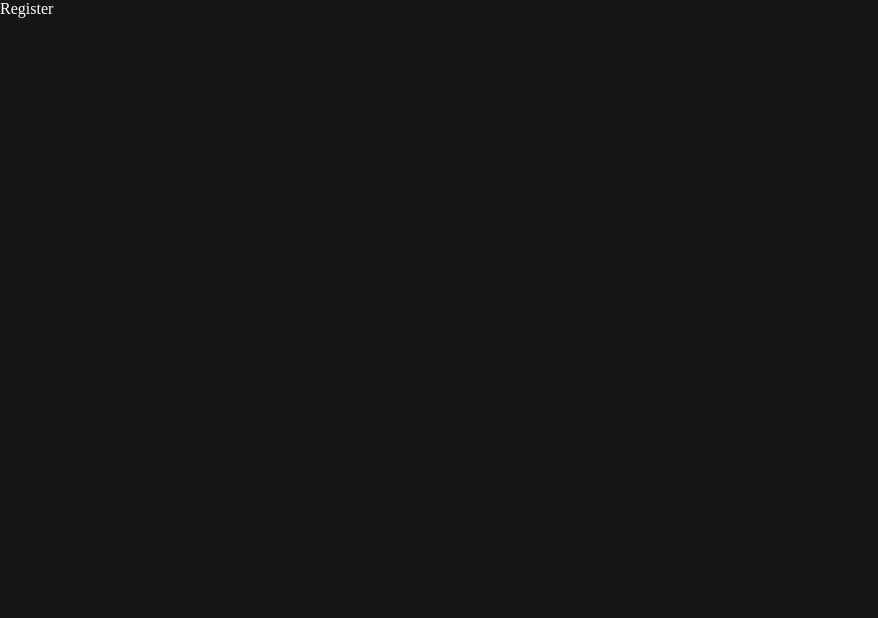
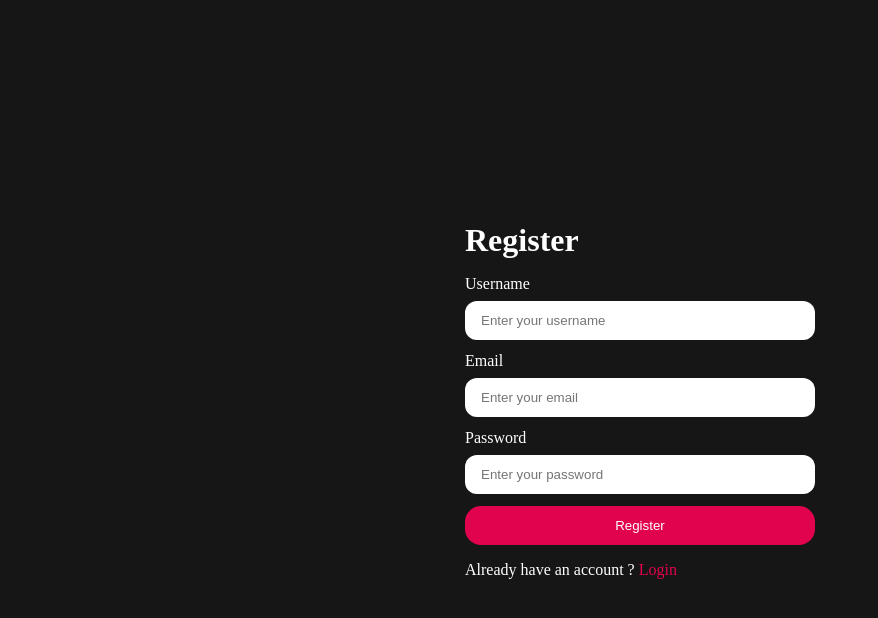
Before and after one commit to aryaan022/Ai-resume-analyzer, a React app in the folder Frontend/: page /register in a window 1280 px wide. Shown: the top 618 px of the page, without its empty margins (0-878 px from the left). Built offline with nearby package versions, Linux system fonts and the light colour scheme; the HTML template or start-up script is replaced by a standard one.

Commit message:
UI UPDATED FOR LOGIN AND REGISTER

```diff
--- a/Frontend/src/features/auth/auth.form.scss
+++ b/Frontend/src/features/auth/auth.form.scss
@@ -30,4 +30,8 @@
             border-radius: 0.75rem;
         }
     }
+    a{
+        color:#e1034d;
+        text-decoration: none;
+    }
 }
--- a/Frontend/src/features/auth/pages/Login.jsx
+++ b/Frontend/src/features/auth/pages/Login.jsx
@@ -1,7 +1,8 @@
 import React from 'react'
 import "../auth.form.scss"
+import { useNavigate,Link } from 'react-router'
 const Login = () => {
-
+    const navigate = useNavigate();
     const handleSubmit=(e)=>{
         e.preventDefault();
     }
@@ -26,6 +27,8 @@
                 <button className='button primary-button'>Login</button>
 
             </form>
+            <p>Don't have an account ? <Link to={"/register"}>Register</Link></p>
+
         </div>
     </main>
   )
--- a/Frontend/src/features/auth/pages/Register.jsx
+++ b/Frontend/src/features/auth/pages/Register.jsx
@@ -1,8 +1,39 @@
 import React from 'react'
+import {useNavigate,Link} from 'react-router'
+const Register = () => {
+    const navigate = useNavigate();
 
-const Register = () => {
+    const handleSubmit=(e)=>{
+      e.preventDefault();
+    }
+
   return (
-    <div>Register</div>
+    <main>
+            <div className='form-container'>
+            <h1>Register</h1>
+            <form onSubmit={handleSubmit}>
+
+                <div className="input-group" >
+                    <label htmlFor='username'>Username</label>
+                    <input type="text" name='username' id='username' placeholder='Enter your username' />
+                </div>
+
+                <div className="input-group" >
+                    <label htmlFor='email'>Email</label>
+                    <input type="email" name='email' id='email' placeholder='Enter your email' />
+                </div>
+
+                <div className="input-group">
+                    <label htmlFor='password'>Password</label>
+                    <input type="password" name='password' id='password' placeholder='Enter your password' />
+                </div>
+
+                <button className='button primary-button'>Register</button>
+
+            </form>
+            <p>Already have an account ? <Link to={"/login"}>Login</Link></p>
+        </div>
+    </main>
   )
 }
 
--- a/Frontend/src/style/button.scss
+++ b/Frontend/src/style/button.scss
@@ -8,7 +8,7 @@
 
     transition: all 0.3s ease-in-out;
     &.primary-button{
-        background-color: #1E90FF;
+        background-color: #e1034d;
         color: #fff;
     }
     &:active{
```
